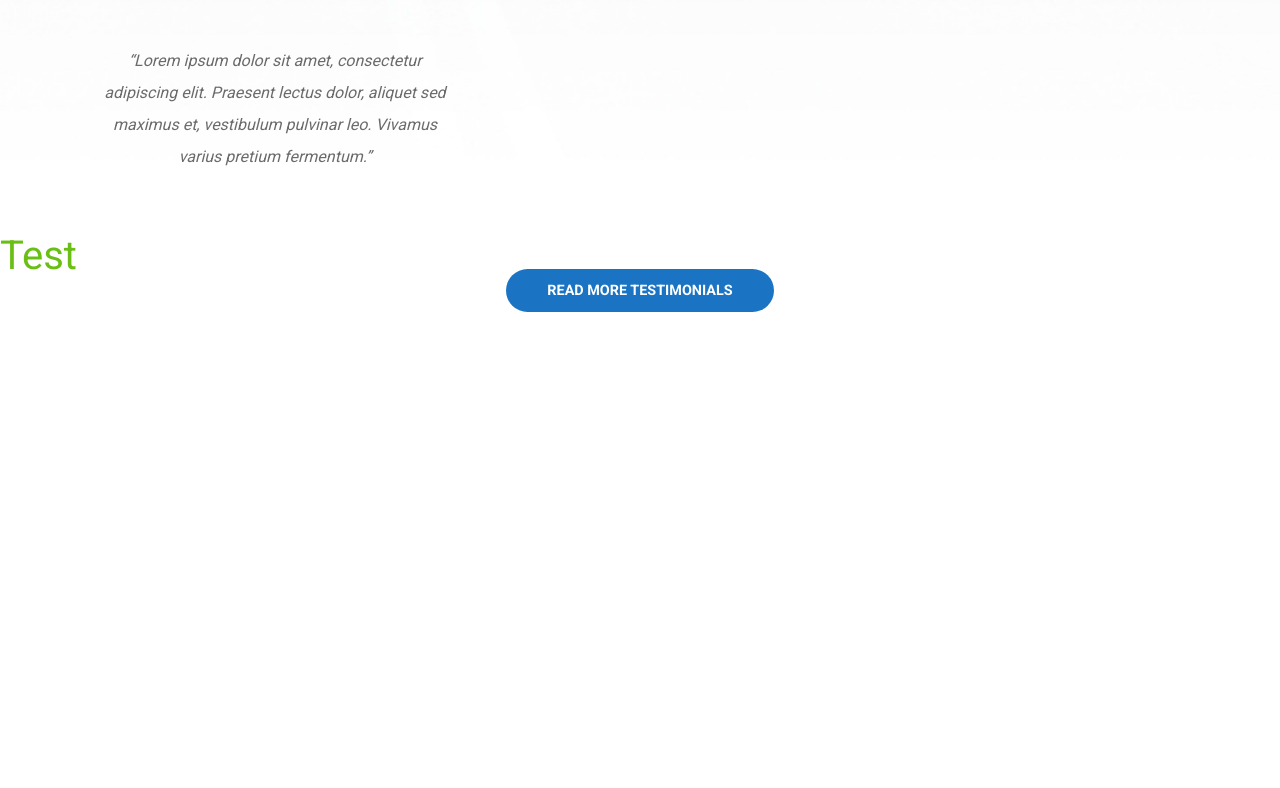
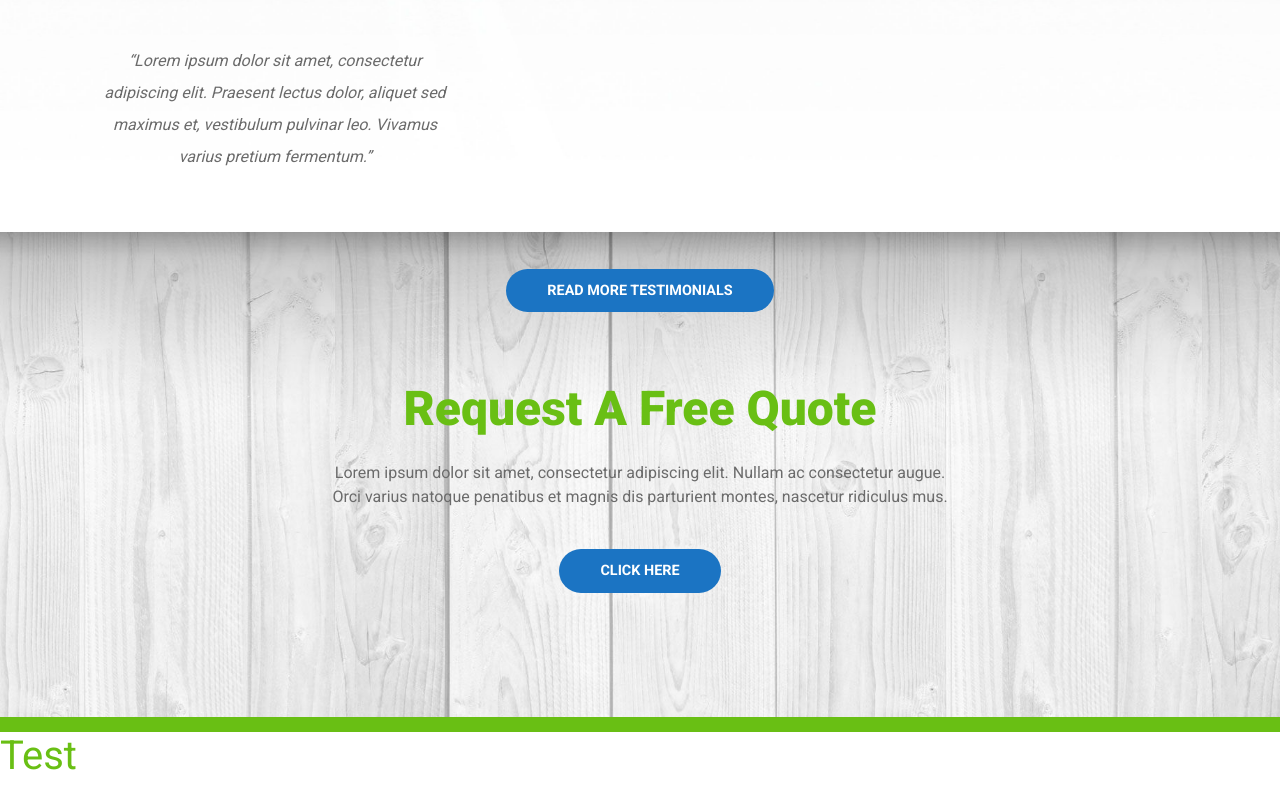
Before and after one commit to Eliana-Abate/proj-html-vuejs, a Vue app: page / in a window 1280 px wide. Shown: the part 3838-4626 px from the top of the page. Before the commit the page ends 4150 px from the top, so only its background shows below. Built offline with nearby package versions, Linux system fonts and the light colour scheme.

Commit message:
completed request-quote section

```diff
--- a/src/components/Main.vue
+++ b/src/components/Main.vue
@@ -103,6 +103,7 @@
       </div>
     </section>
 
+    <!-- testimonials -->
     <section id="testimonials">
       <div class="container">
         <div class="row">
@@ -120,6 +121,32 @@
               READ MORE TESTIMONIALS
             </button>
           </div>
+        </div>
+      </div>
+    </section>
+
+    <!-- request free quote -->
+    <section id="request-quote-jumbo" class="jumbotron">
+      <div class="d-flex h-100 align-items-center justify-content-center">
+        <div
+          class="
+            cube
+            d-flex
+            flex-column
+            h-100
+            align-items-center
+            justify-content-center
+          "
+        >
+          <h2 class="fw-900 my-4">Request A Free Quote</h2>
+
+          <p>
+            Lorem ipsum dolor sit amet, consectetur adipiscing elit. Nullam ac
+            consectetur augue. Orci varius natoque penatibus et magnis dis
+            parturient montes, nascetur ridiculus mus.
+          </p>
+
+          <button type="button" class="btn btn-denim mt-4">CLICK HERE</button>
         </div>
       </div>
     </section>
@@ -236,4 +263,19 @@ export default {
   background-position: center;
   background-repeat: no-repeat;
 }
+
+#request-quote-jumbo {
+  height: 500px;
+  border-bottom: 15px solid $lima;
+  background-image: url("../assets/images/avada-movers-request-quote-background.jpg");
+  background-position: center;
+  background-size: cover;
+  h2 {
+    color: $lima;
+    font-size: 3em;
+  }
+  p {
+    color: $dove-gray;
+  }
+}
 </style>
```
Also changed, not shown: 6 other files (tests, documents, lock files or other folders).
